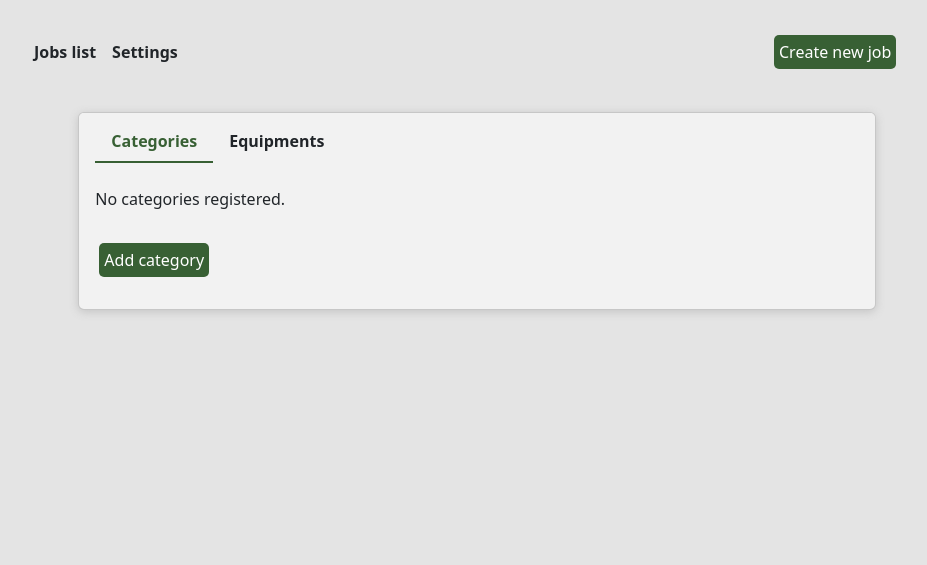
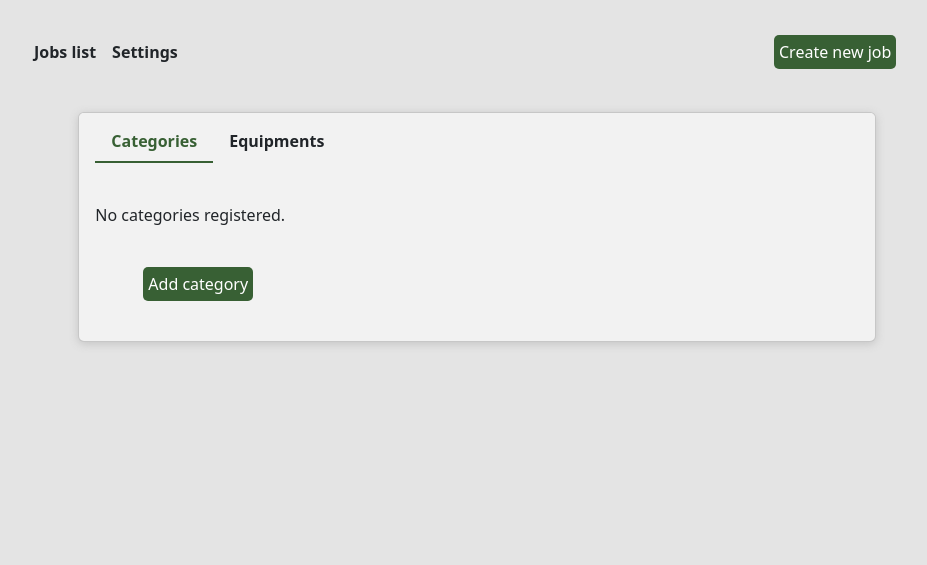
Before and after one commit to andrebraga7/the-maintenance-co, a Django app: page /client/categories in a window 1280 px wide. Shown: the part 92-657 px from the top of the page, without its empty margins (163-1090 px from the left). Run offline with Django 3.2, Linux system fonts and the light colour scheme; the visitor is signed in with stand-in values (Sample User, id 1); data that the repository does not hold is empty; some libraries are stand-ins or nearby versions.

Commit message:
Add padding to the card content of categories

```diff
--- a/templates/client_dashboard/categories.html
+++ b/templates/client_dashboard/categories.html
@@ -6,7 +6,7 @@
         <div class="col-md-8 offset-md-2">
             <div class="card" id="card-content">
                 <!-- Tabs navigation -->
-                <div class="card-header">
+                <div class="card-header pb-4">
                     <ul class="nav nav-tab" id="myTab">
                         <li class="nav-item">
                             <a href="#" aria-current="page">
@@ -22,9 +22,9 @@
                 </div>
 
                 <!-- Tabs content -->
-                <div class="card-body row">
+                <div class="card-body">
                     {% for category in categories %}
-                    <div class="category px-5 pb-2">
+                    <div class="category px-md-5 py-2">
                         <strong>{{ category.name }}</strong>
                         <span class="ps-5">
                             <a href="#">
@@ -38,7 +38,7 @@
                     {% empty %}
                     <p>No categories registered.</p>
                     {% endfor %}
-                    <div class="p-3">
+                    <div class="px-5 py-4">
                         <a href="#">
                             <button class="green-btn">Add category</button>
                         </a>
```
